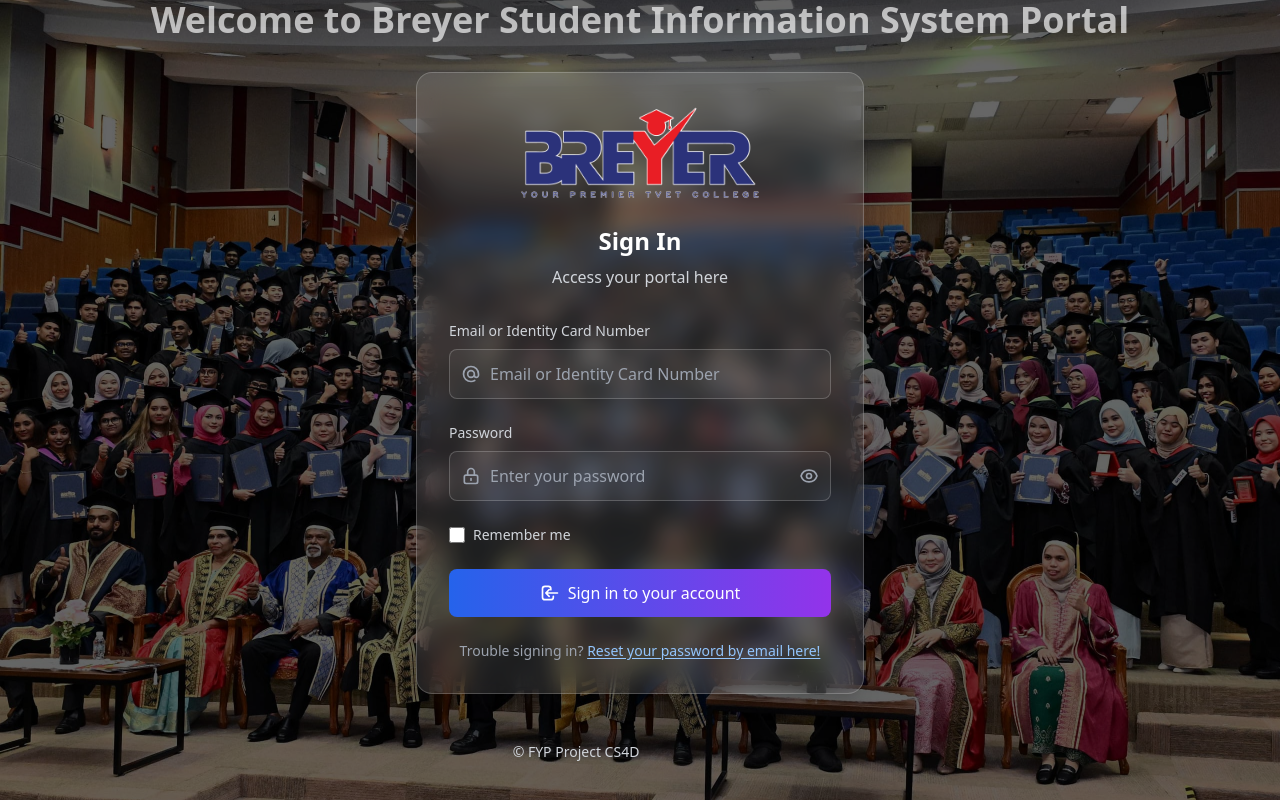
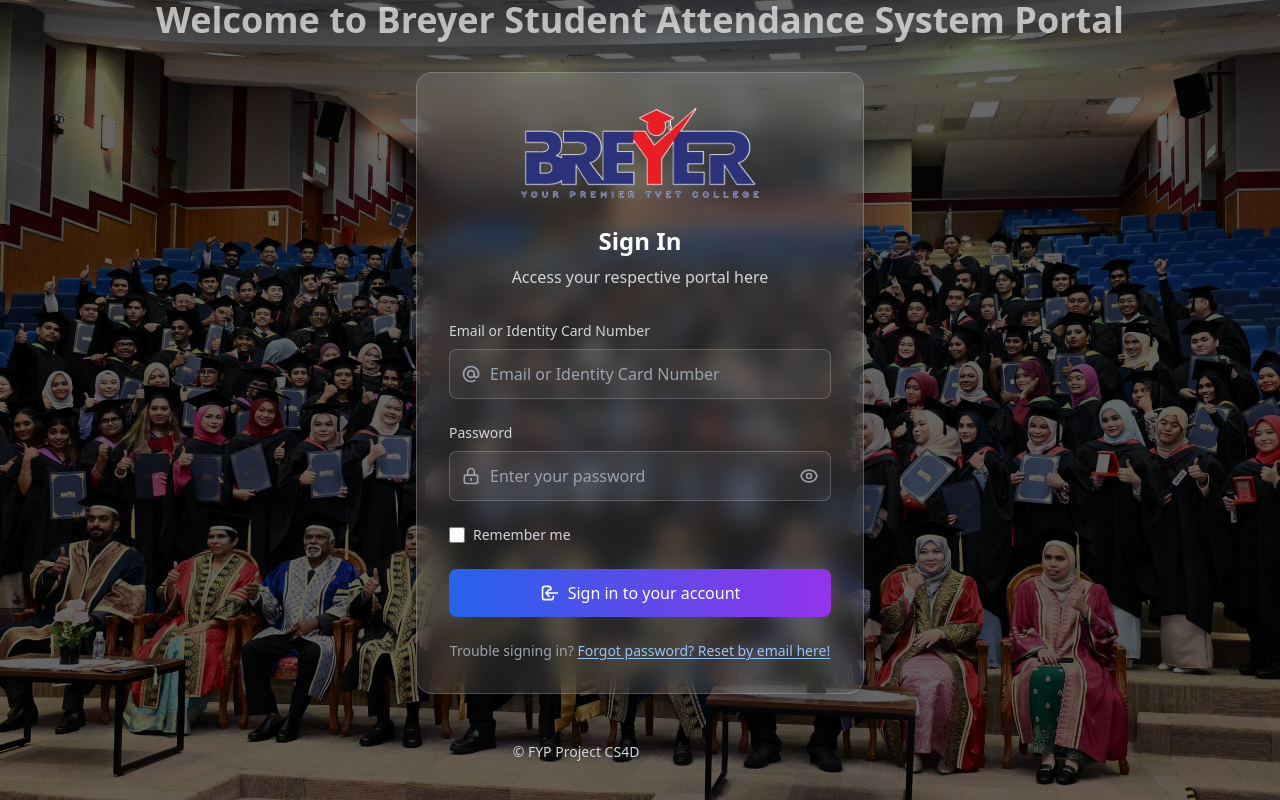
Before and after one commit to CaptainSparky20/Student_Information_System, a Django app: page /accounts/login/ in a window 1280 px wide. Run offline with Django 5.2, Linux system fonts and the light colour scheme; some libraries are stand-ins or nearby versions.

Commit message:
Update login and password reset templates for consistency and clarity

```diff
--- a/SIS/accounts/templates/accounts/login.html
+++ b/SIS/accounts/templates/accounts/login.html
@@ -8,7 +8,7 @@
   <!-- Animated Welcome Text -->
   <div class="text-center mb-8 animate-fade-in">
     <h1 class="text-4xl font-bold text-white mb-2 animate-pulse">
-      Welcome to Breyer Student Information System Portal
+      Welcome to Breyer Student Attendance System Portal
     </h1>
   </div>
 
@@ -19,7 +19,7 @@
       <div class="text-center mb-8">
         <img src="{% static 'images/breyer.jpg' %}" alt="Logo" class="mx-auto h-24 w-auto mb-6">
         <h2 class="text-2xl font-bold text-white mb-2">Sign In</h2>
-        <p class="text-gray-300">Access your portal here</p>
+        <p class="text-gray-300">Access your respective portal here</p>
       </div>
 
       <!-- Display Messages -->
@@ -128,11 +128,11 @@
           </button>
         </div>
 
-        <!-- Subtle secondary help (mobile friendly) -->
+        <!-- Subtle secondary help  -->
         <p class="text-center text-sm text-gray-400">
           Trouble signing in?
           <a href="{% url 'accounts:password_reset' %}" class="text-blue-300 hover:text-blue-200 underline underline-offset-2">
-            Reset your password by email here!
+            Forgot password? Reset by email here!
           </a>
         </p>
       </form>
--- a/SIS/accounts/templates/accounts/password_reset/password_reset_done.html
+++ b/SIS/accounts/templates/accounts/password_reset/password_reset_done.html
@@ -8,7 +8,7 @@
   <div class="bg-white/10 backdrop-blur-md rounded-2xl p-8 border border-white/20 shadow-xl">
     <h1 class="text-2xl font-bold text-white mb-2">Check your email</h1>
     <p class="text-gray-300">
-      If an account exists for that address, a password reset link has been sent.
+      If an account exists for that address, a password reset link will been sent.
       Please check your inbox and spam folder.
     </p>
     <div class="mt-6 space-y-3">
--- a/SIS/accounts/templates/accounts/password_reset/password_reset_email.html
+++ b/SIS/accounts/templates/accounts/password_reset/password_reset_email.html
@@ -2,9 +2,9 @@
 <html>
   <body style="font-family: system-ui, -apple-system, Segoe UI, Roboto, Helvetica, Arial, sans-serif; color:#111; line-height:1.5;">
     <div style="max-width:600px;margin:0 auto;padding:24px;">
-      <h2 style="margin:0 0 12px 0;">Reset your SIS password</h2>
+      <h2 style="margin:0 0 12px 0;">Reset your account password</h2>
       <p>Hello {{ user.get_full_name|default:user.email }},</p>
-      <p>You requested a password reset for your SIS account. Click the button below to set a new password. This link is valid for {{ timeout|default:"24 hours" }}.</p>
+      <p>You requested a password reset for your account. Click the button below to set a new password. This link is valid for {{ timeout|default:"24 hours" }}.</p>
       <p style="margin:24px 0;">
         <a href="{{ protocol }}://{{ domain }}{% url 'accounts:password_reset_confirm' uidb64=uid token=token %}"
            style="display:inline-block;background:#4f46e5;color:#fff;padding:12px 18px;border-radius:8px;text-decoration:none;">
```
